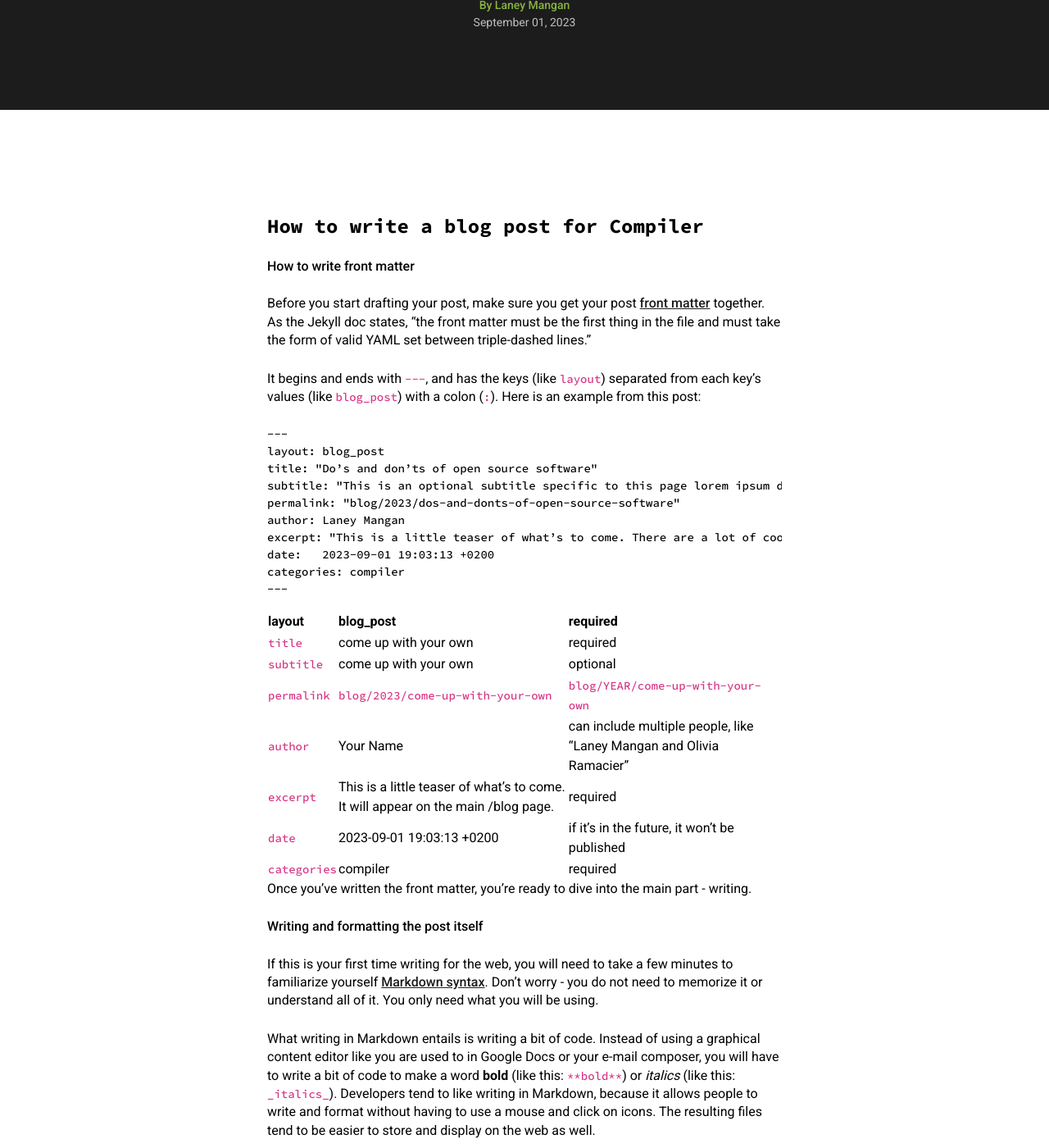
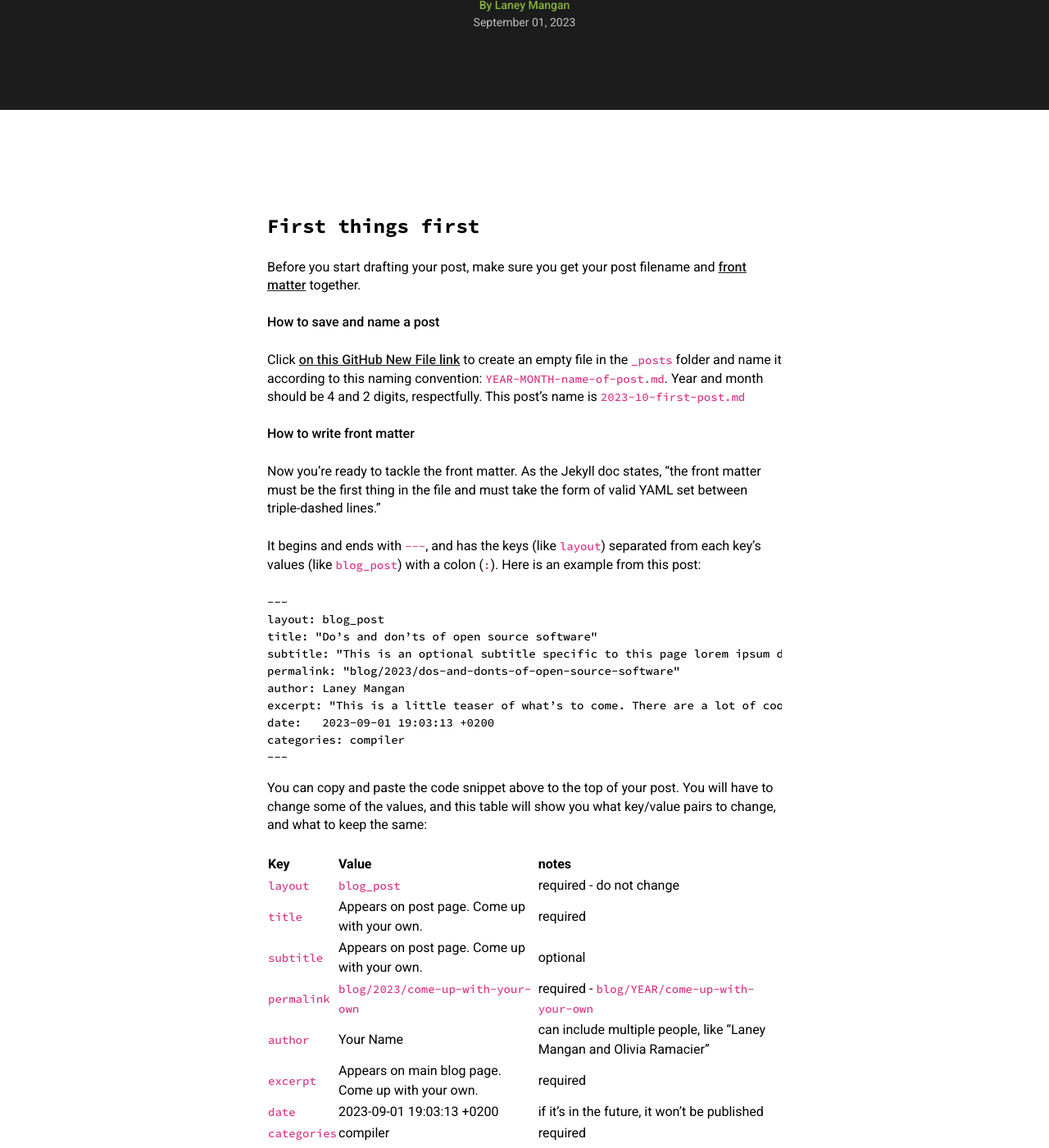
Before and after one commit to compilerla/compiler.la, a Jekyll site: the page built from _posts/2023-10-1-first-post.md, in a window 1280 px wide and 1400 px high, scrolled down 431 px. Shown: the whole window at 82% size. Built offline with Jekyll 4.4.1, drawn with Linux system fonts in a browser that asks for light colours; some of the changed text lies outside the part shown.

Commit message:
docs: add a bit more docs

````diff
--- a/_posts/2023-10-1-blog.md
+++ b/_posts/2023-10-1-first-post.md
@@ -9,12 +9,20 @@ date:   2023-09-01 19:03:13 +0200
 categories: compiler
 ---
 
-## How to write a blog post for Compiler
+## First things first
+
+Before you start drafting your post, make sure you get your post filename and [front matter](https://jekyllrb.com/docs/front-matter/) together.
+
+### How to save and name a post
+
+Click [on this GitHub New File link](https://github.com/compilerla/compiler.la/new/main/_posts) to create an empty file in the `_posts` folder and name it according to this naming convention: `YEAR-MONTH-name-of-post.md`. Year and month should be 4 and 2 digits, respectfully. This post’s name is `2023-10-first-post.md`
+
 ### How to write front matter
 
-Before you start drafting your post, make sure you get your post [front matter](https://jekyllrb.com/docs/front-matter/) together. As the Jekyll doc states, "the front matter must be the first thing in the file and must take the form of valid YAML set between triple-dashed lines."
+Now you’re ready to tackle the front matter. As the Jekyll doc states, "the front matter must be the first thing in the file and must take the form of valid YAML set between triple-dashed lines."
 
-It begins and ends with `---`, and has the keys (like `layout`) separated from each key's values (like `blog_post`) with a colon (`:`). Here is an example from this post:
+It begins and ends with `---`, and has the keys (like `layout`) separated from each key’s values (like `blog_post`) with a colon (`:`). Here is an example from this post:
+
 ```
 ---
 layout: blog_post
@@ -28,22 +36,27 @@ categories: compiler
 ---
 ```
 
-| layout     | blog_post                                                                                                                                                                                        | required                                                             |
+You can copy and paste the code snippet above to the top of your post. You will have to change some of the values, and this table will show you what key/value pairs to change, and what to keep the same:
+
+| Key     | Value                                                                                                                                                                                        | notes                                                             |
 | ---------- | ------------------------------------------------------------------------------------------------------------------------------------------------------------------------------------------------ | -------------------------------------------------------------------- |
-| `title`      | come up with your own                                                                                                                                                          | required                                                             |
-| `subtitle`   | come up with your own                                                                                                                          | optional                                                             |
-| `permalink`  | `blog/2023/come-up-with-your-own`                                                                                                                                                  | `blog/YEAR/come-up-with-your-own`                                                  |
+| `layout`     | `blog_post`                                                                                                                                                                                      | required - do not change                                                            |
+| `title`      | Appears on post page. Come up with your own.                                                                                                                                                          | required                                                             |
+| `subtitle`   | Appears on post page. Come up with your own.                                                                                                                          | optional                                                             |
+| `permalink`  | `blog/2023/come-up-with-your-own`                                                                                                                                                  | required - `blog/YEAR/come-up-with-your-own`                                                  |
 | `author`     | Your Name                                                                                                                                                                                     | can include multiple people, like "Laney Mangan and Olivia Ramacier" |
-| `excerpt`    | This is a little teaser of what’s to come. It will appear on the main /blog page. | required                                                             |
-| `date`      | 2023-09-01 19:03:13 +0200                                                                                                                                                                        | if it's in the future, it won't be published                         |
+| `excerpt`    | Appears on main blog page. Come up with your own. | required                                                             |
+| `date`      | 2023-09-01 19:03:13 +0200                                                                                                                                                                        | if it’s in the future, it won’t be published                         |
 | `categories` | compiler                                                                                                                                                                                         | required                                                             |
 
 
-Once you've written the front matter, you're ready to dive into the main part - writing.
+<p class="pt-3">It can be difficult to write a succinct title and/or subtitle. Feel free to ask an editor for help.
 
-### Writing and formatting the post itself
+Once you’ve written the front matter, you’re ready to dive into the main part - writing.</p>
 
-If this is your first time writing for the web, you will need to take a few minutes to familiarize yourself [Markdown syntax](https://www.markdownguide.org/basic-syntax/). Don't worry - you do not need to memorize it or understand all of it. You only need what you will be using.
+## Writing and formatting the post itself
+
+If this is your first time writing for the web, you will need to take a few minutes to familiarize yourself [Markdown syntax](https://www.markdownguide.org/basic-syntax/). Don’t worry - you do not need to memorize it or understand all of it. You only need what you will be using.
 
 What writing in Markdown entails is writing a bit of code. Instead of using a graphical content editor like you are used to in Google Docs or your e-mail composer, you will have to write a bit of code to make a word **bold** (like this: `**bold**`) or *italics* (like this: `_italics_`). Developers tend to like writing in Markdown, because it allows people to write and format without having to use a mouse and click on icons. The resulting files tend to be easier to store and display on the web as well.
 
@@ -100,7 +113,7 @@ If you need help with any of these steps, ask for help from a developer in the #
     <figcaption>This is a caption underneath an image. Photograph by BYLINE</figcaption>
 </figure>
 
-If you'd like your visual to take half the width of the post, instead of the full-width, follow these steps:
+If you’d like your visual to take half the width of the post, instead of the full-width, follow these steps:
 
 1. Follow steps 1-4 from the section above. **Note**: The caption also has to be 1/2 as long.
 1. Add the following code to your post, where you want the visual to appear. Fill in the filename, caption and byline with your own information:
@@ -119,8 +132,8 @@ The visual will now appear in half the width.
 
 ## Give your most important point some visual flair
 
-Now that you're at the end of this writing adventure, think back and ask yourself: If readers only remember one sentence, or one idea, what would you want that to be? What was the greatest revalation, the biggest thing that surprised you, in your writing process? Or perhaps it's the single-most shocking statistic. Find a sentence that reflects that idea. Give that sentence it's own paragraph. Add a `>` in front of that sentence.
+Now that you’re at the end of this writing adventure, think back and ask yourself: If readers only remember one sentence, or one idea, what would you want that to be? What was the greatest revalation, the biggest thing that surprised you, in your writing process? Or perhaps it’s the single-most shocking statistic. Find a sentence that reflects that idea. Give that sentence it’s own paragraph. Add a `>` in front of that sentence.
 
 > Always end your post with an empty line.
 
-While there’s no character limit, design recommends 150 characters. The shorter the better! Editorial-wise, the sentence is best placed around the middle portion of your post - you don't want to leave the reader waiting _too_ long for your greatest epiphany.
+While there’s no character limit, design recommends 150 characters. The shorter the better! Editorial-wise, the sentence is best placed around the middle portion of your post - you don’t want to leave the reader waiting _too_ long for your greatest epiphany.
````
